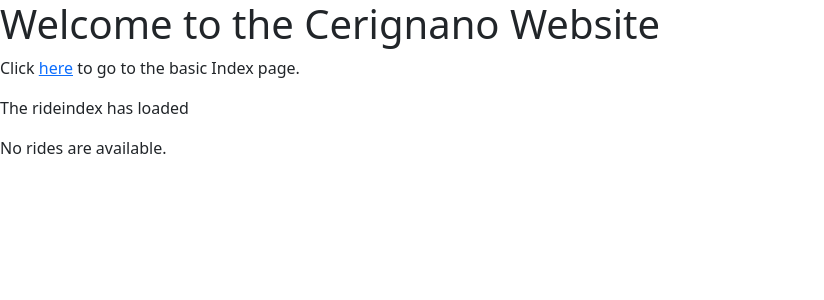
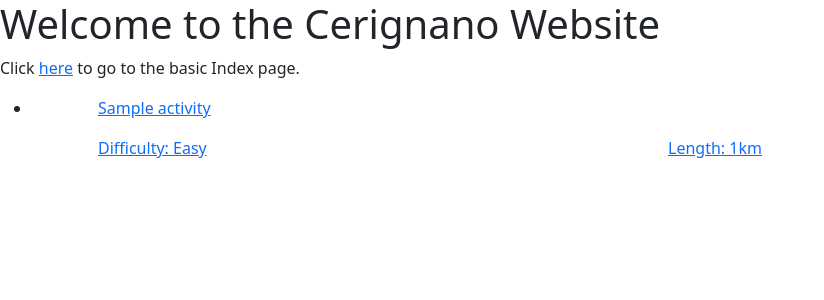
Before and after one commit to Minatur/luigianaCycle, a Django app: page /index/ in a window 1280 px wide. Shown: the top 300 px of the page, without its empty margins (0-824 px from the left). Run offline with Django 3.2, Linux system fonts and the light colour scheme; tables that the repository leaves empty hold one stand-in row (values such as "Sample post").

Commit message:
successful changeover to Activity renamed project to CerignanoHost

```diff
--- a/luigianaCycle/urls.py
+++ b/luigianaCycle/urls.py
@@ -16,7 +16,6 @@
 
 from django.contrib import admin
 from django.urls import include, path
-from website.views import BaseView, RideItemView, RideListView
 
 urlpatterns = [
     path('', include('website.urls')),
--- a/templates/index.html
+++ b/templates/index.html
@@ -1,26 +1,24 @@
 {% extends "./website_base.html" %}
 
-{% block rideList %}
+{% block ActivityList %}
 
-<p>The rideindex has loaded</p>
-
-{% if rides_list %}
+{% if activity_list %}
     <ul>
-    {% for ride in rides_list %}
+    {% for activity in activity_list %}
         <li>
-          <a href="/index/rides/{{ride.id}}/">
+          <a href="/index/activity/{{activity.id}}/">
             <div class="container">
               <div class="row">
                 <div class="col">
-                  <p>{{ ride.title }}</p>
+                  <p>{{ activity.title }}</p>
                 </div>
               </div>
               <div class="row">
                 <div class="col">
-                  <p>Difficulty: {{ ride.difficulty }}</p>
+                  <p>Difficulty: {{ activity.difficulty }}</p>
                 </div>
                 <div class="col">
-                  <p>Length: {{ ride.length}}km</p>
+                  <p>Length: {{ activity.length}}km</p>
                 </div>
               </div>
             </div>
@@ -29,7 +27,7 @@
     {% endfor %}
     </ul>
 {% else %}
-    <p>No rides are available.</p>
+    <p>No activities are available.</p>
 {% endif %}
 
 {% endblock %}
--- a/templates/website_base.html
+++ b/templates/website_base.html
@@ -13,7 +13,7 @@
 
     <p>Click <a href="/index/" >here<a> to go to the basic Index page.</p>
 
-    {% block rideList %}
+    {% block ActivityList %}
     {% endblock %}
 
 
--- a/website/admin.py
+++ b/website/admin.py
@@ -1,6 +1,6 @@
 from django.contrib import admin
 
-from .models import ride
+from .models import activity
 
-admin.site.register(ride)
+admin.site.register(activity)
 # Register your models here.
--- a/website/models.py
+++ b/website/models.py
@@ -22,18 +22,7 @@
 
 
 
-class ride(models.Model):
-    DIFFICULTY = (
-        ('Easy', '1'),
-        ('Medium', '2'),
-        ('Hard', '3'),
-        ('Very Hard', '4'),
-        ('Nightmare', '5')
-    )
-    title = models.CharField(max_length=100)
-    length = models.IntegerField()
-    difficulty = models.CharField(max_length=10, choices=DIFFICULTY)
-    description = models.CharField(max_length=999, default='')
+
 
 
 
--- a/website/urls.py
+++ b/website/urls.py
@@ -1,11 +1,11 @@
 from django.urls import path, include
-from.views import BaseView, RideListView, RideItemView
+from.views import BaseView, ActivityListView, ActivityItemView
 
 from . import views
 
 urlpatterns = [
     path('', BaseView.as_view()),
-    path('index/', RideListView.as_view()),
-    path('index/rides/<int:pk>/', RideItemView.as_view(), name = 'ride_item')
+    path('index/', ActivityListView.as_view()),
+    path('index/activity/<int:pk>/', ActivityItemView.as_view(), name = 'activity_item')
 
 ]
--- a/website/views.py
+++ b/website/views.py
@@ -3,7 +3,7 @@
 from django.views.generic import TemplateView, DetailView, ListView
 from django.template import loader
 
-from .models import ride
+from .models import activity
 
 
 
@@ -13,12 +13,12 @@
 
 
 
-class RideItemView(DetailView):
-    model = ride
-    template_name = 'ride.html'
-    context_object_name = 'ride_item'
+class ActivityItemView(DetailView):
+    model = activity
+    template_name = 'activity.html'
+    context_object_name = 'activity_item'
 
-class RideListView(ListView):
-    model = ride
+class ActivityListView(ListView):
+    model = activity
     template_name = 'index.html'
-    context_object_name = 'ride_list'
+    context_object_name = 'activity_list'
```
Also changed, not shown: website/migrations/0003_auto_20220820_1750.py (added), website/migrations/0004_delete_hike.py (added), website/migrations/0005_delete_activity.py (added), website/migrations/0006_activity.py (added), website/migrations/0007_delete_ride.py (added), 7 other files.
